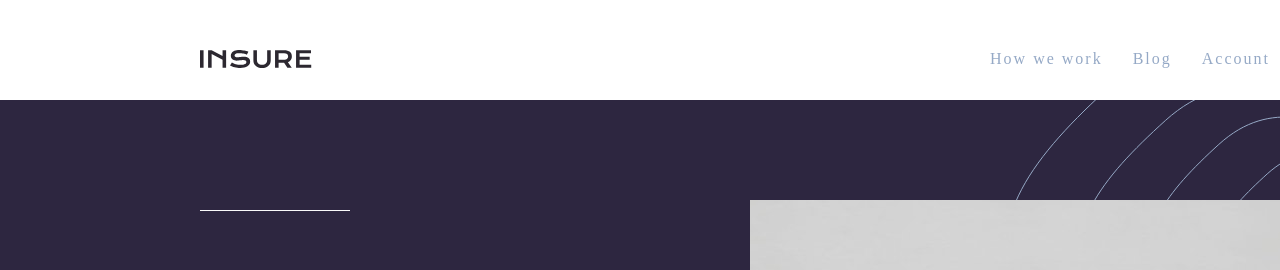
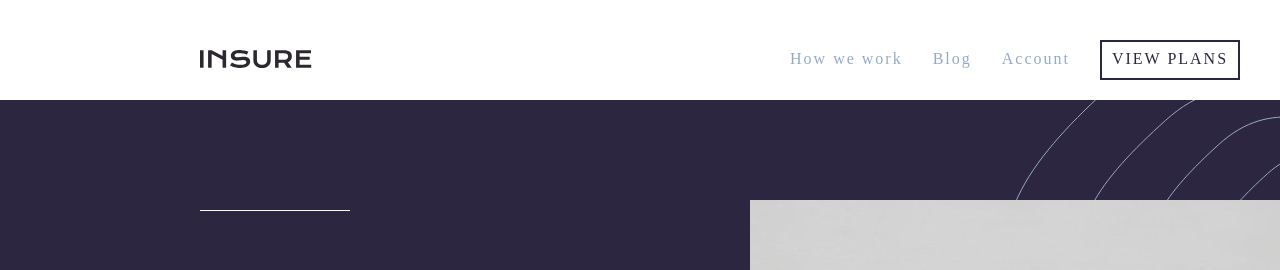
Before and after one commit to tyrodaunt/insure-landing-page, a plain HTML site: page index.html in a window 1280 px wide. Shown: the top 270 px of the page. Drawn offline with Linux system fonts and the light colour scheme.

Commit message:
Update style.css

```diff
--- a/style.css
+++ b/style.css
@@ -15,7 +15,7 @@ header {
     height: 100px;
     display: flex;
     justify-content: space-between;
-    padding: 50px 0px 50px 200px;
+    padding: 50px 200px;
 }
 
 header .nav-list {
```
